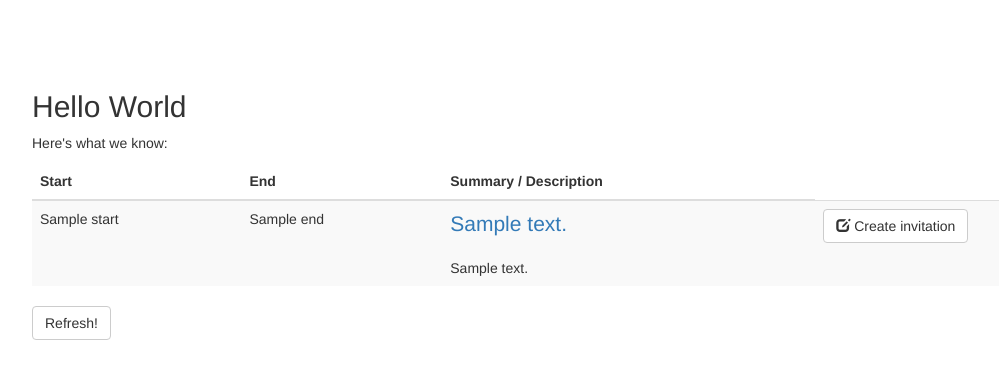
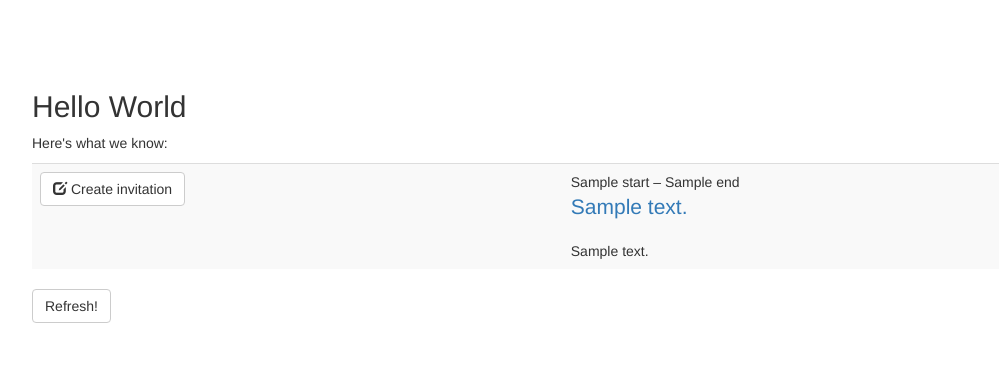
Before and after one commit to henryk/ode, a Flask app: template ode/blueprints/isi/templates/isi/event_list.html in a window 1280 px wide. Shown: the top 379 px of the page, without its empty margins (38-1037 px from the left). Run offline with Flask 2, Linux system fonts and the light colour scheme; the template is opened without the code that fills it: values that come from a table or form of the project are taken from there, most other values are stand-ins (such as "Sample title", 1, 10 or a date in 2020); parts of the project's set-up code (start-up, migrations or seed data) failed here and were passed over; some libraries are stand-ins or nearby versions.

Commit message:
Reformat event list

```diff
--- a/ode/blueprints/isi/templates/isi/event_list.html
+++ b/ode/blueprints/isi/templates/isi/event_list.html
@@ -8,23 +8,17 @@
 
 
 	<table class="table table-striped">
-		<thead>
-			<tr>
-				<th>Start</th>
-				<th>End</th>
-				<th>Summary / Description</th>
-			</tr>
-		</thead>
 		{% for e in events %}
 			<tr data-href="{{url_for('.event_view', event_id=e.id)}}">
-				<td>{{e.start}}</td>
-				<td>{{e.end}}</td>
-				<td><p class="lead"><a href="{{url_for('.event_view', event_id=e.id)}}">{{e.summary}}</a></p>
-				{{e.description}}</td>
 				<td>
 					<form action="{{url_for('.create_invitation')}}" method="POST" class="form" role="form">
   						<div style="display:none;">{{refresh_form.csrf_token}}<input id="event_id" name="event_id" type="hidden" value="{{e.id}}"></div><button class="btn btn-default" id="create" name="create" type="submit" value="Create"><span class="glyphicon glyphicon-edit" aria-hidden="true"></span> Create invitation</button></form>
 
+				</td>
+				<td>
+					{{e.start}} – {{e.end}}
+					<p class="lead"><a href="{{url_for('.event_view', event_id=e.id)}}">{{e.summary}}</a></p>
+					{{e.description}}
 				</td>
 			</tr>
 		{% endfor %}
```
